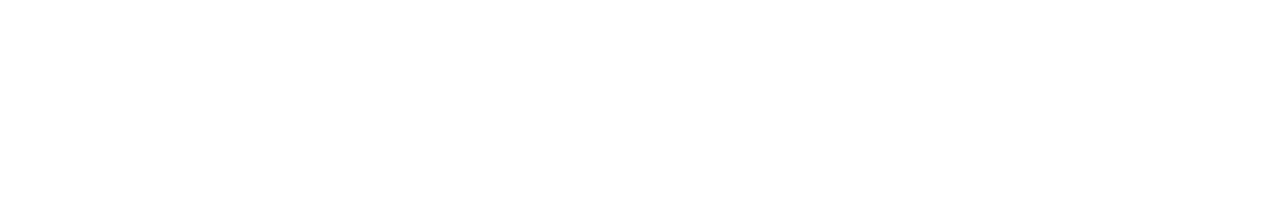
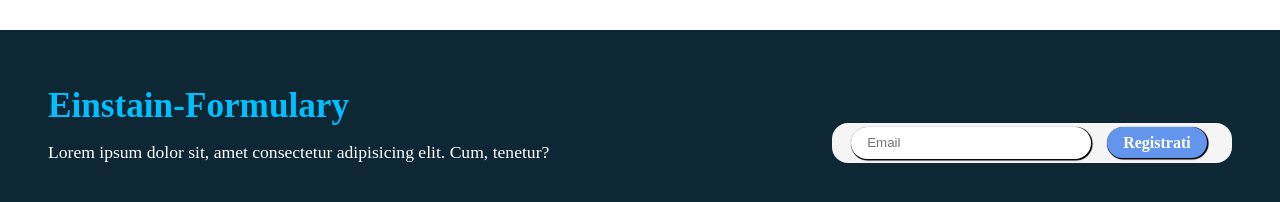
Before and after one commit to gabrielelirangi/formulario, a React (Vite) app: page / in a window 1280 px wide. Shown: the part 3306-3508 px from the top of the page. Before the commit the page ends 3336 px from the top, so only its background shows below. Built offline with nearby package versions, Linux system fonts and the light colour scheme.

Commit message:
aggiunta prima parte footer

```diff
--- /dev/null
+++ b/src/Style/stile_componenti_footer/Footer.css
@@ -0,0 +1,12 @@
+
+.footer{
+    height: 40rem;
+    background-color: #0d2735;
+    padding-top: 2.5rem ;
+}
+
+
+.linea3{
+    border-bottom: 0.01rem solid #b0c4de;
+    margin-top: 4rem;
+}
--- /dev/null
+++ b/src/Style/stile_componenti_footer/Footer1.css
@@ -0,0 +1,226 @@
+
+
+.footer1{
+    display: flex;
+    justify-content: space-between;
+    align-items: end;
+    padding: 1rem 5rem; /* modifica tutto il padding di footer1*/
+
+
+}
+
+
+.testoFooter{
+    display: flex;
+    flex-direction: column;
+    gap: 1rem;
+}
+
+
+.testoFooter h2{
+    color: #00bfff;
+    font-size: 2.5rem;
+}
+
+.testoFooter p{
+    color: white;
+    font-size: 1.2rem;
+}
+
+
+.boxEmailLink{
+    display: flex;
+    align-items: center;
+    justify-items: center;
+    gap: 1rem;
+
+    background-color: whitesmoke;
+    height: 3rem;
+    width: 30rem;
+
+    padding: 1.2rem;
+    border-radius: 1rem;
+
+
+}
+
+.inputEmailFooter{
+    width: 20rem;
+    height: 2rem;
+    padding: 1rem;
+    border: none;
+    border-radius: 1rem;
+    box-shadow: 0.05rem 0.05rem 0.05rem 0.05rem black;
+}
+
+.inputEmailFooter:hover{
+    border: 0.01rem solid #ff00ff;
+    box-shadow: none;
+}
+
+.linkFooter{
+    text-decoration: none;
+    color: white;
+    font-weight: bold;
+
+}
+
+.btnFooterEmail{
+    background-color: #6495ed;
+    padding: 0.4rem 1rem;
+    border-radius: 1rem;
+    box-shadow: 0.05rem 0.05rem 0.05rem 0.05rem black;
+}
+
+.btnFooterEmail:hover{
+    background-color: #4682b4;
+    box-shadow: none ;
+}
+
+@media screen and (min-width: 1025px) and (max-width: 1280px) {
+   .footer1{
+    padding: 1rem 3rem;
+   }
+
+   .testoFooter h2{
+        font-size: 2.2rem;
+    }
+
+    .testoFooter p{
+        font-size: 1.1rem;
+    }
+
+    .boxEmailLink{
+        width: 25rem;
+        height: 2.5rem;
+    }
+
+    .inputEmailFooter{
+        width: 15rem;
+
+    }
+
+
+
+}
+
+
+@media screen and (min-width: 769px) and (max-width: 1024px) {
+   .footer1{
+    padding: 1rem 2rem;
+   }
+
+   .testoFooter h2{
+        font-size: 2rem;
+    }
+
+    .testoFooter p{
+        font-size: 1rem;
+    }
+
+    .boxEmailLink{
+        width: 20rem;
+        height: 2rem;
+    }
+
+    .inputEmailFooter{
+        width: 10rem;
+
+    }
+
+
+}
+
+
+@media screen and (min-width: 641px) and (max-width: 768px) {
+   .footer1{
+    padding: 1rem 2rem;
+   }
+
+   .testoFooter h2{
+     font-size: 1.8rem;
+   }
+
+   .testoFooter p{
+    font-size: 1rem;
+   }
+
+   .boxEmailLink{
+    width: max-content;
+    height: max-content;
+    padding: 0;
+   }
+
+   .inputEmailFooter{
+    display: none;
+   }
+
+}
+
+
+
+
+@media screen and (min-width: 432px) and (max-width: 640px ) {
+
+    .footer1{
+        padding: 1rem 1.5rem;
+    }
+
+    .testoFooter h2{
+        font-size: 1.6rem;
+    }
+
+    .testoFooter p{
+        font-size: 0.9rem;
+    }
+
+    .boxEmailLink{
+        width: max-content;
+        height: max-content;
+        padding: 0;
+    }
+
+    .inputEmailFooter{
+        display: none;
+    }
+
+}
+
+
+
+@media screen  and (max-width: 431px ) {
+
+    .footer1{
+        padding: 1rem 1.5rem;
+        flex-direction: column;
+        align-items: start;
+        gap: 2rem;
+    }
+
+    .testoFooter h2{
+        font-size: 1.4rem;
+    }
+
+    .testoFooter p{
+        font-size: 0.8rem;
+    }
+
+    .boxEmailLink{
+        width: max-content;
+        height: max-content;
+        padding: 0;
+    }
+
+    .inputEmailFooter{
+        display: none;
+    }
+
+
+    .btnFooterEmail{
+        font-size: 0.8rem;
+    }
+
+
+
+
+}
--- a/src/Style/stile_componenti_main/Storia.css
+++ b/src/Style/stile_componenti_main/Storia.css
@@ -168,6 +168,29 @@
         display: none;
     }
 
+    .antichita, .main3 , .medioevo, .main5, .oggi{
+        width: 24.4rem;
+    }
+
+    .antichita, .medioevo, .oggi{
+        width: 35rem;
+    }
+
+    .main1 p{
+        font-size: 1rem;
+    }
+
+    .main3 p,  .main5 p{
+        width: 22rem;
+        font-size: 1rem;
+        ;
+    }
+
+    .antichita p, .medioevo p, .oggi p{
+        width: 32rem;
+        font-size: 1rem;
+    }
+
 
 }
 
--- /dev/null
+++ b/src/components/componenti_footer/Footer.jsx
@@ -0,0 +1,19 @@
+/*contenitore di tutti i componenti che formano il footer */
+import "../../Style/stile_componenti_footer/Footer.css";
+import Footer1 from "./Footer1";
+
+
+function Footer(){
+    return(
+        <>
+            <div className="footer">
+                <Footer1></Footer1>
+                <div className="linea3"></div>
+
+            </div>
+        </>
+    )
+}
+
+
+export default Footer;
--- /dev/null
+++ b/src/components/componenti_footer/Footer1.jsx
@@ -0,0 +1,32 @@
+import { Link } from "react-router-dom";
+import "../../Style/stile_componenti_footer/Footer1.css";
+
+
+
+function Footer1(){
+    return(
+        <>
+            <div className="footer1">
+                <div className="testoFooter">
+                    <h2>
+                        Einstain-Formulary
+                    </h2>
+                    <p>Lorem ipsum dolor sit, amet consectetur adipisicing elit. Cum, tenetur?</p>
+                </div>
+
+                <div className="boxemailFooter">
+                    <div className="boxEmailLink">
+                    <input type="email" placeholder="Email" className="inputEmailFooter"/>
+                    <Link to="/registrati" className="linkFooter">
+                        <div className="btnFooterEmail">Registrati</div>
+                    </Link>
+                    </div>
+                </div>
+
+            </div>
+        </>
+    )
+}
+
+
+export default Footer1;
--- a/src/pages/Home.jsx
+++ b/src/pages/Home.jsx
@@ -2,6 +2,7 @@
 import NavMenu from "../components/componenti_navbar/NavMenu";
 import NavLuna from "../components/componenti_navbar/NavLuna";
 import Main from "../components/componenti_main/Main";
+import Footer from "../components/componenti_footer/Footer";
 
 function Home() {
   return (
@@ -13,6 +14,8 @@
 
       <Main></Main>
 
+      <Footer></Footer>
+
     </>
   );
 }
```
